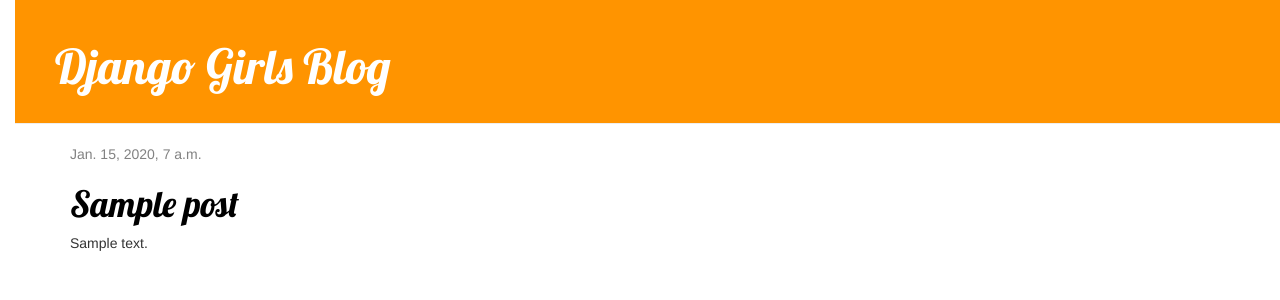
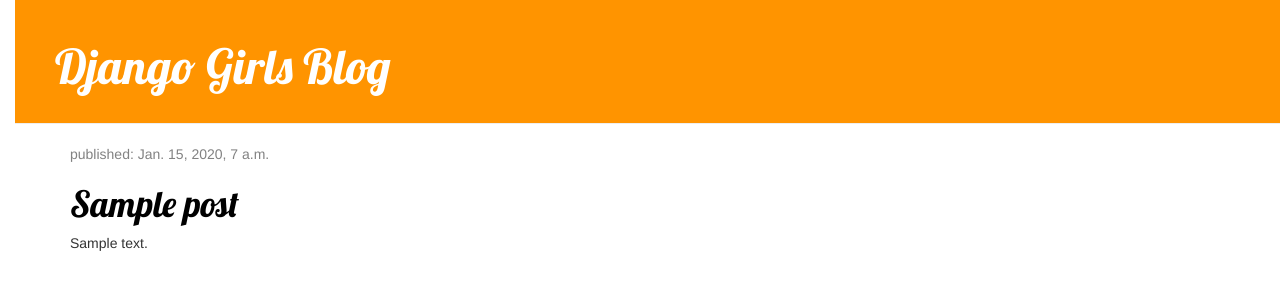
Before and after one commit to moniellimonique/moniquinha, a Django app: template blog/templates/blog/post_list.html in a window 1280 px wide. Shown: the top 300 px of the page. Run offline with Django 3.2, Linux system fonts and the light colour scheme; the template is opened without the code that fills it: values that come from a table or form of the project are taken from there, others are empty; tables that the repository leaves empty hold one stand-in row (values such as "Sample post"); some libraries are stand-ins or nearby versions.

Commit message:
Modified templates to display posts from database.

```diff
--- a/blog/templates/blog/base.html
+++ b/blog/templates/blog/base.html
@@ -8,7 +8,7 @@
         <link rel="stylesheet" href="{% static 'css/blog.css' %}">
     </head>
     <body>
-        <div class="page-header">
+         <div class="page-header">
         <h1><a href="/">Django Girls Blog</a></h1>
     </div>
     <div class="content container">
@@ -16,8 +16,8 @@
             <div class="col-md-8">
             {% block content %}
             {% endblock %}
-                </div>
             </div>
         </div>
+    </div>
     </body>
 </html>
--- a/blog/templates/blog/post_list.html
+++ b/blog/templates/blog/post_list.html
@@ -1,13 +1,13 @@
- {% extends 'blog/base.html' %}
+{% extends 'blog/base.html' %}
 
- {% block content %}
-            {% for post in posts %}
+  {% block content %}
+       {% for post in posts %}
                 <div class="post">
                     <div class="date">
-                         {{ post.published_date }}
+                        <p>published: {{ post.published_date }}</p>
                     </div>
                     <h1><a href="{% url 'post_detail' pk=post.pk %}">{{ post.title }}</a></h1>
                     <p>{{ post.text|linebreaksbr }}</p>
                 </div>
             {% endfor %}
- {% endblock %}
+		{% endblock %}
--- a/blog/views.py
+++ b/blog/views.py
@@ -3,11 +3,9 @@ from django.utils import timezone
 from .models import Post
 from django.shortcuts import render, get_object_or_404
 
-
 def post_list(request):
 	posts = Post.objects.filter(published_date__lte=timezone.now()).order_by('published_date')
 	return render(request, 'blog/post_list.html', {'posts': posts})
-	Post.objects.get(pk=pk)
 def post_detail(request, pk):
     post = get_object_or_404(Post, pk=pk)
     return render(request, 'blog/post_detail.html', {'post': post})
```
